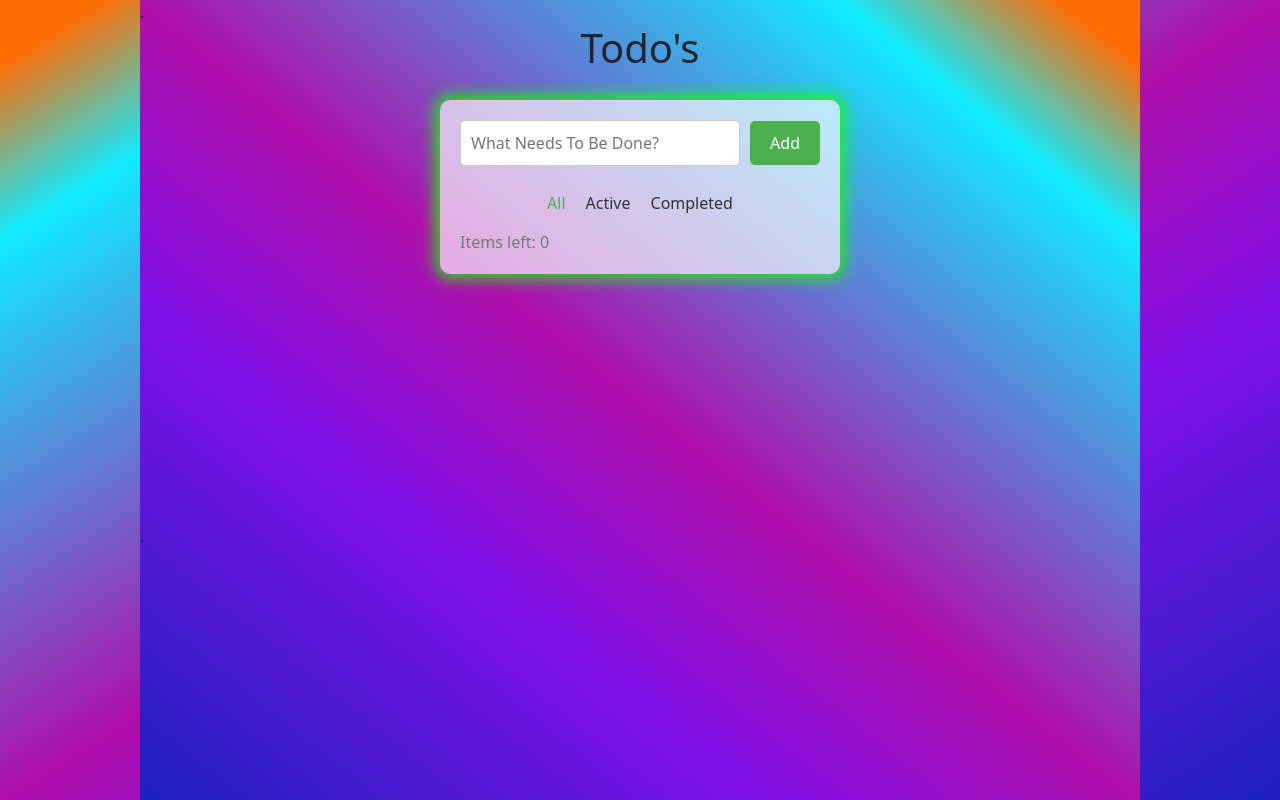
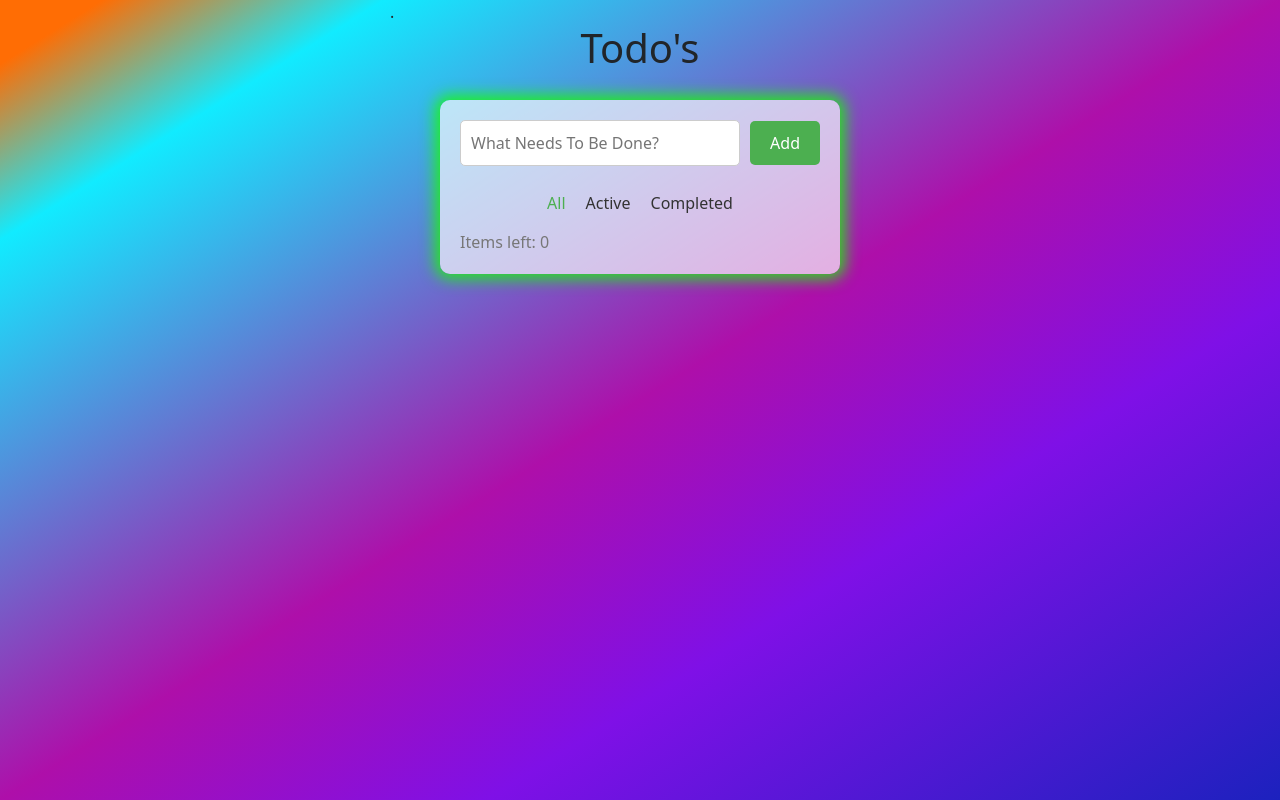
Before and after one commit to Jaymiller2002/To-Do-List, a React (Vite) app: page / in a window 1280 px wide. Shown: the top 800 px of the page. Built offline with nearby package versions, Linux system fonts and the light colour scheme.

Commit message:
got rid of white background to make todo list look better

```diff
--- a/src/App.css
+++ b/src/App.css
@@ -152,18 +152,22 @@ html {
   background-size: cover;
 }
 
+body {
+  background-color: initial;
+}
+
 #root {
-  height: 100%;
-  background-image: linear-gradient(to bottom left, #ff6d04 4%, #02eafff0 15%, #a900a4f0 50%, #a900a4f0 50%, #7701e5f0 69%, #0006b6e3);
-  width: 1000px;
+  height: 100vh;
+  width: 500px;
+  border-radius: 10px;
 }
 
 .container {
-  background-color: none;
-  height: 500px;
+  height: 1000px;
   display: flex;
   flex-direction: column;
   align-items: center;
+  background-color: transparent;
 }
 
 .todo-container {
```
